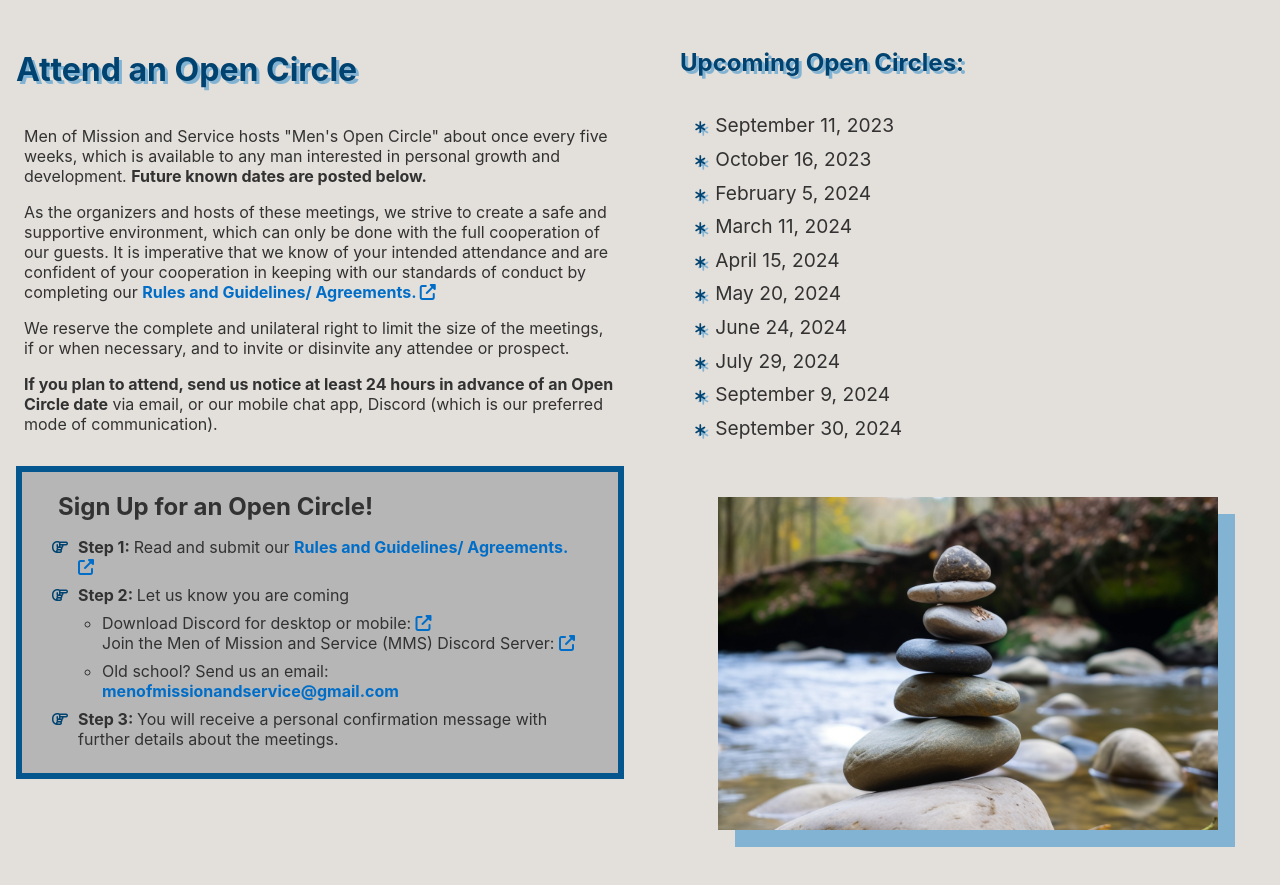
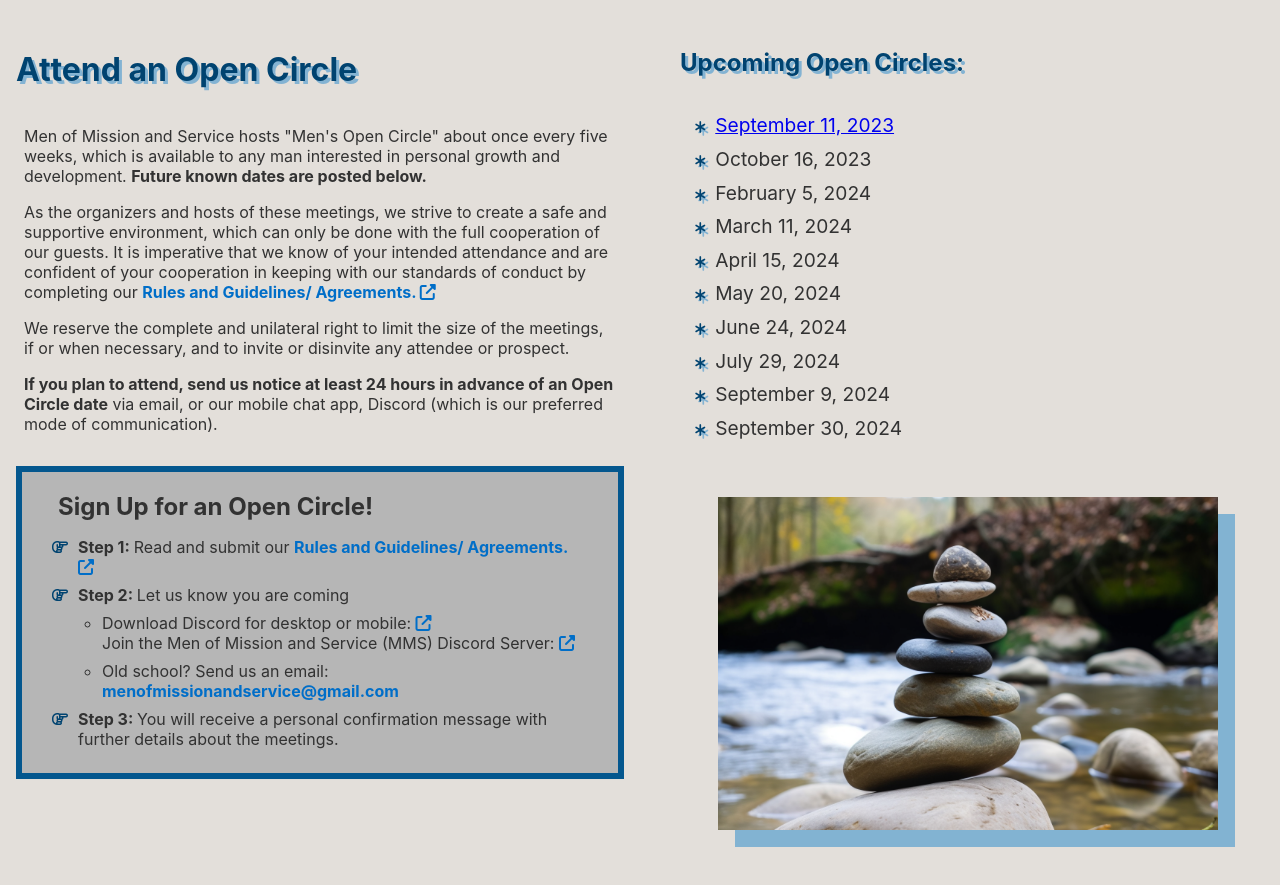
Before and after one commit to IntuitiveHarmony/igroup-site, a React (Create React App) app: page / in a window 1280 px wide. Shown: the part 1177-2062 px from the top of the page. Built offline with nearby package versions, Linux system fonts and the light colour scheme.

Commit message:
sept update

```diff
--- a/src/components/DatesList.js
+++ b/src/components/DatesList.js
@@ -3,7 +3,23 @@ function DatesList() {
     <>
       <h2 className="datesHeader blueShadow">Upcoming Open Circles:</h2>
       <ul className="dates calendarCheck">
-        <li>September 11, 2023</li>
+        <li>
+          <a
+            href="data:text/calendar;charset=utf8,BEGIN:VCALENDAR
+VERSION:2.0
+BEGIN:VEVENT
+SUMMARY:Event Title
+DESCRIPTION:Event Description
+LOCATION:Event Location
+DTSTART:20231001T120000
+DTEND:20231001T140000
+END:VEVENT
+END:VCALENDAR"
+            download="event.ics"
+          >
+            September 11, 2023
+          </a>
+        </li>
         <li>October 16, 2023</li>
         <li>February 5, 2024</li>
         <li>March 11, 2024</li>
```
